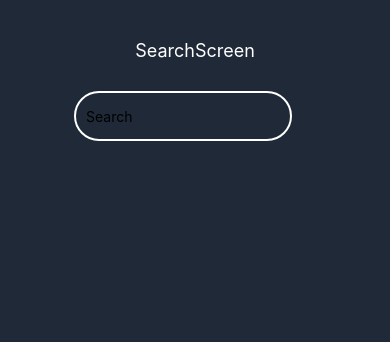
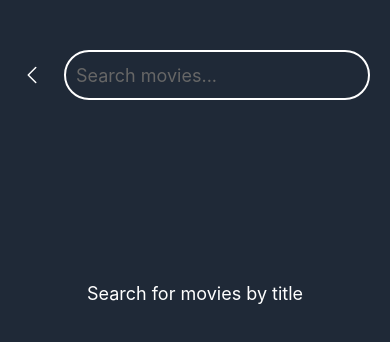
Before and after one commit to JosephMarzouk/Movies_app-ReactNative-, a React Native app: screen /SearchScreen in a window 390 px wide. Shown: the top 342 px of the page. Built offline with nearby package versions, Linux system fonts and the light colour scheme; no server answers.

Commit message:
Finishing Search screen

```diff
--- a/screens/SearchScreen.tsx
+++ b/screens/SearchScreen.tsx
@@ -1,17 +1,124 @@
-import { SafeAreaView, StyleSheet, Text, TextInput, View } from "react-native";
+import { fetchSearchMovies } from "@/API/MoviesDB";
+import { fallbackImage, image500 } from "@/constants/constants";
+import { RootStackParamList } from "@/navigation/appnavigations";
+import { useNavigation } from "@react-navigation/native";
+import { NativeStackNavigationProp } from "@react-navigation/native-stack";
+import { useEffect, useState } from "react";
+import { ActivityIndicator, Dimensions, FlatList, Image, SafeAreaView, StyleSheet, Text, TextInput, TouchableOpacity, View } from "react-native";
+import { ChevronLeftIcon } from "react-native-heroicons/outline";
 
+const { width, height } = Dimensions.get("window");
 
+type SearchScreenNavigationProp = NativeStackNavigationProp<RootStackParamList, 'SearchScreen'>;
 
 export default function SearchScreen() {
+  const navigation = useNavigation<SearchScreenNavigationProp>();
+  const [query, setQuery] = useState("");
+  const [results, setResults] = useState([]);
+  const [loading, setLoading] = useState(false);
+
+  useEffect(() => {
+    if (!query) {
+      setResults([]);
+      return;
+    }
+
+    const delayDebounce = setTimeout(() => {
+      handleSearch();
+    }, 500);
+
+    return () => clearTimeout(delayDebounce);
+  }, [query]);
+
+  const handleSearch = async () => {
+    if (!query.trim()) {
+      setResults([]);
+      return;
+    }
+
+    try {
+      setLoading(true);
+      const data = await fetchSearchMovies(query);
+      setResults(data?.results || []);
+    } catch (error) {
+      console.log("Search error:", error);
+      setResults([]);
+    } finally {
+      setLoading(false);
+    }
+  };
+
+  const renderMovieItem = ({ item }: { item: any }) => {
+    const handlePress = () => {
+      navigation.navigate("MovieDetails", { movieId: item.id });
+    };
 
     return (
+      <TouchableOpacity style={styles.movieItem} onPress={handlePress}>
+        <Image
+          source={item.poster_path ? image500(item.poster_path) : fallbackImage}
+          style={styles.movieImage}
+        />
+        <View style={styles.movieInfo}>
+          <Text style={styles.movieTitle} numberOfLines={2}>
+            {item.title || item.original_title || 'Unknown Title'}
+          </Text>
+          <Text style={styles.movieDate}>
+            {item.release_date ? new Date(item.release_date).getFullYear() : ''}
+          </Text>
+          <Text style={styles.movieRating}>
+            ⭐ {item.vote_average ? item.vote_average.toFixed(1) : 'N/A'}
+          </Text>
+        </View>
+      </TouchableOpacity>
+    );
+  };
 
+  return (
+    <SafeAreaView style={styles.container}>
+      <View style={styles.header}>
+        <TouchableOpacity style={styles.backButton} onPress={() => navigation.goBack()}>
+          <ChevronLeftIcon size={24} color="white" />
+        </TouchableOpacity>
+        <View style={styles.searchContainer}>
+          <TextInput
+            style={styles.input}
+            placeholder="Search movies..."
+            placeholderTextColor="#666"
+            value={query}
+            onChangeText={setQuery}
+            onSubmitEditing={handleSearch}
+          />
+        </View>
+      </View>
 
-        <SafeAreaView style={styles.container}>
-            <Text style={styles.text}>SearchScreen</Text>
       <View style={styles.content}>
+        {loading && (
+          <View style={styles.loadingContainer}>
+            <ActivityIndicator size="large" color="#eab308" />
+            <Text style={styles.loadingText}>Searching...</Text>
+          </View>
+        )}
 
-                <TextInput style={styles.input} placeholder="Search" />
+        {!loading && query && results.length === 0 && (
+          <View style={styles.noResultsContainer}>
+            <Text style={styles.noResultsText}>No movies found for "{query}"</Text>
+          </View>
+        )}
+
+        {!loading && !query && (
+          <View style={styles.placeholderContainer}>
+            <Text style={styles.placeholderText}>Search for movies by title</Text>
+          </View>
+        )}
+
+        <FlatList
+          data={results}
+          renderItem={renderMovieItem}
+          keyExtractor={(item) => item.id.toString()}
+          showsVerticalScrollIndicator={false}
+          contentContainerStyle={styles.listContainer}
+        />
       </View>
     </SafeAreaView>
   )
@@ -23,28 +130,97 @@ const styles = StyleSheet.create({
     backgroundColor: '#1f2937',
     paddingTop: 40,
     alignItems: 'center',
-
   },
-    content: {
+  header: {
+    flexDirection: 'row',
     justifyContent: 'space-between',
-        flexDirection: 'row',
     alignItems: 'center',
-
+    width: '100%',
     padding: 10,
-
   },
-    text: {
-        color: 'white',
-        fontSize: 18,
+  backButton: {
+    padding: 10,
+  },
+  searchContainer: {
+    flex: 1,
+    paddingHorizontal: 10,
   },
   input: {
     borderRadius: 30,
-        width: '90%',
+    width: '100%',
     height: 50,
     borderWidth: 2,
     borderColor: 'white',
-
     padding: 10,
-        marginTop: 20,
-    }
+    fontSize: 18,
+    color: 'white',
+  },
+  content: {
+    flex: 1,
+    width: '100%',
+    padding: 10,
+  },
+  loadingContainer: {
+    flex: 1,
+    justifyContent: 'center',
+    alignItems: 'center',
+  },
+  loadingText: {
+    fontSize: 18,
+    color: 'white',
+    marginTop: 10,
+  },
+  noResultsContainer: {
+    flex: 1,
+    justifyContent: 'center',
+    alignItems: 'center',
+  },
+  noResultsText: {
+    fontSize: 18,
+    color: 'white',
+  },
+  placeholderContainer: {
+    flex: 1,
+    justifyContent: 'center',
+    alignItems: 'center',
+  },
+  placeholderText: {
+    fontSize: 18,
+    color: 'white',
+  },
+  listContainer: {
+    padding: 10,
+  },
+  movieItem: {
+    flexDirection: 'row',
+    marginBottom: 15,
+    backgroundColor: 'rgba(255,255,255,0.05)',
+    borderRadius: 12,
+    overflow: 'hidden',
+  },
+  movieImage: {
+    width: 100,
+    height: 150,
+  },
+  movieInfo: {
+    flex: 1,
+    padding: 15,
+    justifyContent: 'space-between',
+  },
+  movieTitle: {
+    fontSize: 16,
+    fontWeight: 'bold',
+    color: 'white',
+    marginBottom: 5,
+  },
+  movieDate: {
+    fontSize: 14,
+    color: '#ccc',
+    marginBottom: 5,
+  },
+  movieRating: {
+    fontSize: 14,
+    color: '#eab308',
+    fontWeight: 'bold',
+  },
 });
```
Lines whose indentation alone changed are shown as unchanged.
